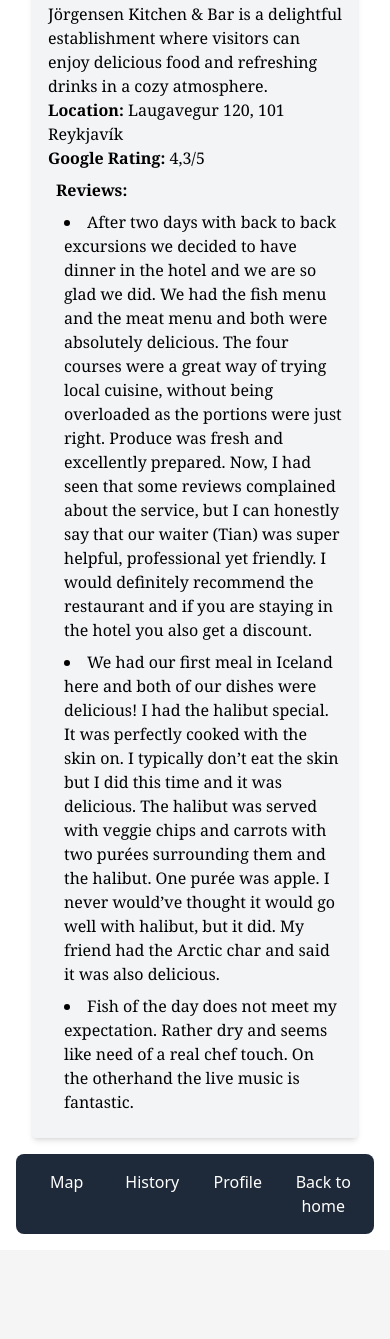
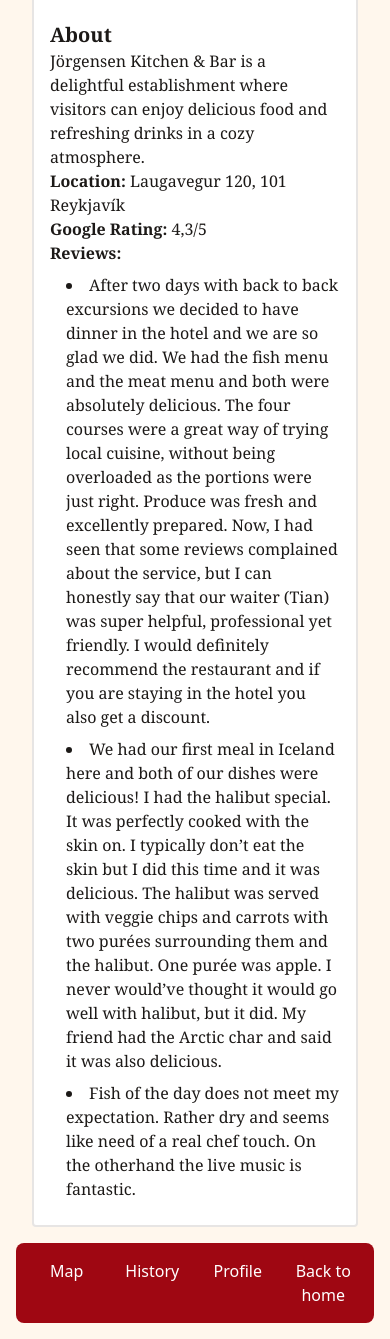
Before and after one commit to Roseplate/matarsida, a Django app: template matar_project/matarlisti/templates/place.html in a window 390 px wide. Shown: the part 399-1738 px from the top of the page. Before the commit the page ends 1633 px from the top, so only its background shows below. Run offline with Django 5.2, Linux system fonts and the light colour scheme; the template is opened without the code that fills it, so the values that code supplies are empty.

Commit message:
make website look better

```diff
--- a/matar_project/matarlisti/templates/place.html
+++ b/matar_project/matarlisti/templates/place.html
@@ -6,23 +6,23 @@
   <title>Place</title>
   <script src="https://cdn.jsdelivr.net/npm/@tailwindcss/browser@4"></script>
 </head>
-<body class="p-4">
-    <header class="bg-gray-800 text-white p-4 flex justify-between items-center sticky rounded-lg">
+<body class="p-4 bg-orange-50 text-stone-900">
+    <header class="bg-red-800 text-white p-4 flex justify-between items-center sticky rounded-lg">
         <h1 class="font-bold text-center">Matarsíða</h1>
         <p class="text-right">Menu</p>
     </header>
     <main class="p-4">
-    <div class="bg-gray-100 p-4 rounded shadow-md grid grid-cols-1 lg:grid-cols-2">
+    <div class="bg-white border-stone-200 border-2 p-4 rounded grid gap-4 grid-cols-1 lg:grid-cols-2">
         <article class="flex flex-col items-center justify-center pb-4">
             <h1 class="text-2xl font-bold text-center">Jörgensen Kitchen & Bar</h1>
-            <img class="sm:h-80 w-96 object-scale-down lg:h-160 w-full" src="/myworld/images testing/Jörgensen.jpg" alt="Jörgensen Kitchen & Bar"/>
+            <img class="w-full h-full object-cover" src="/myworld/images testing/Jörgensen.jpg" alt="Jörgensen Kitchen & Bar"/>
         </article>
         <article class="font-serif">
             <h1 class="text-xl font-bold">About</h1>
             <p>Jörgensen Kitchen & Bar is a delightful establishment where visitors can enjoy delicious food and refreshing drinks in a cozy atmosphere.</p>
             <p><strong>Location:</strong> Laugavegur 120, 101 Reykjavík</p>
             <p><strong>Google Rating:</strong> 4,3/5</p>
-            <p class="p-2"><strong>Reviews:</strong></p>
+            <p class="pb-2"><strong>Reviews:</strong></p>
             <ul class="list-disc list-inside ml-4">
                 <li class="mb-2">
                     After two days with back to back excursions we decided to have dinner in the hotel and we are so glad we did. We had the fish menu and the meat menu and both were absolutely delicious. The four courses were a great way of trying local cuisine, without being overloaded as the portions were just right. Produce was fresh and excellently prepared.
@@ -39,7 +39,7 @@
         </article>
     </div>
     </main>
-    <footer class="bg-gray-800 text-white p-4 grid grid-cols-4 gap-4 text-center rounded-lg">
+    <footer class="bg-red-800 text-white p-4 grid grid-cols-4 gap-4 text-center rounded-lg">
         <p>Map</p>
         <a href="/myworld/Test/History.html">History</a>
         <a href="/myworld/Test/Profile.html">Profile</a>
```
Also changed, not shown: matar_project/matarlisti/templates/index.html (+11 -11 lines).
